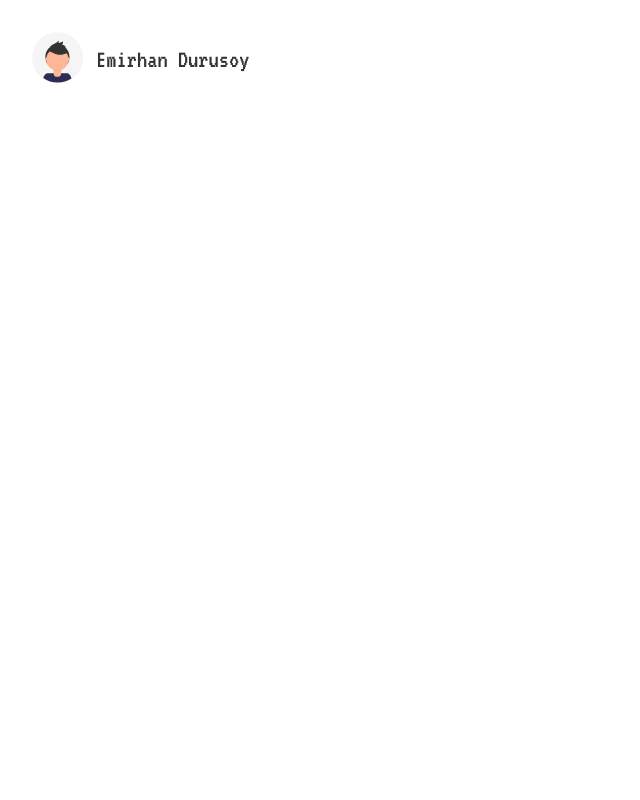
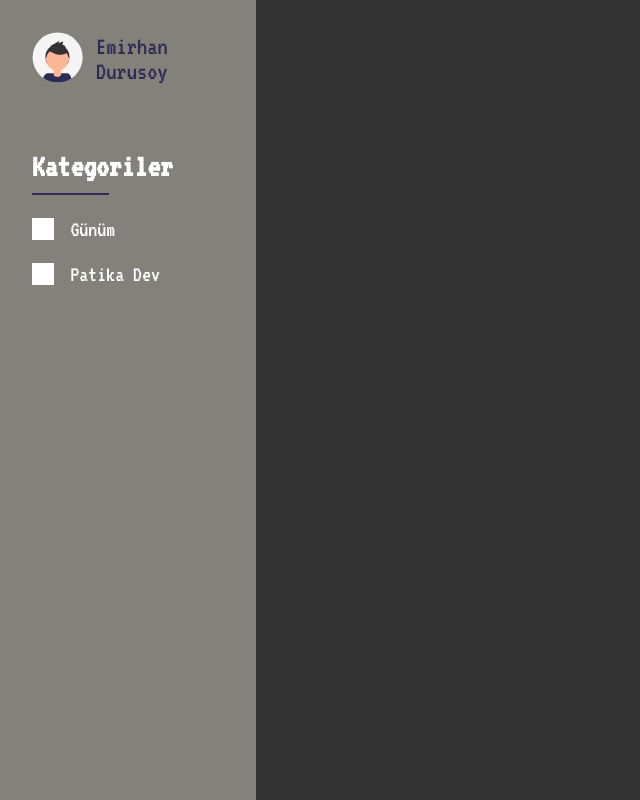
Before and after one commit to Lepuz-coder/patika-dev, a React (Create React App) app: page /yapilacaklar-listem in a window 1280 px wide. Shown: the whole page, without its empty margins (0-640 px from the left). Built offline with nearby package versions, Linux system fonts and the light colour scheme.

Commit message:
Kategoriler tasarımı tamamlandı

```diff
--- a/src/Containers/TodoList/TodoList.scss
+++ b/src/Containers/TodoList/TodoList.scss
@@ -12,7 +12,6 @@
 }
 
 .todo-list-container {
-  padding: 2rem;
   width: 100%;
   min-height: 100%;
   margin-left: auto;
@@ -21,6 +20,10 @@
   background-color: $white-color;
 
   &__settings {
+    background-color: $medium-light-grey-color;
+    min-height: 100vh;
+    padding: 2rem;
+    width: 20%;
     &__profile {
       display: flex;
       align-items: center;
@@ -33,11 +36,61 @@
       &__full-name {
         font-size: 1.6rem;
         margin-left: 0.8rem;
-        color: $grey-color;
+        color: $blue-color;
+      }
+    }
+
+    &__categories {
+      margin-top: 4rem;
+      list-style: none;
+
+      &__header {
+        margin-bottom: 1rem;
+        font-size: 2rem;
+        color: $white-color;
+        display: flex;
+        flex-direction: column;
+        &::after {
+          content: "";
+          width: 40%;
+          height: 2px;
+          display: block;
+          margin-top: 0.7rem;
+          background-color: $blue-color;
+        }
+      }
+
+      &__category {
+        display: flex;
+        align-items: center;
+        &:not(:first-child) {
+          margin-top: 1.4rem;
+        }
+        &__button {
+          margin-right: 1rem;
+          width: 1.4rem;
+          height: 1.4rem;
+          background-color: $white-color;
+          border: none;
+          outline: none;
+          cursor: pointer;
+          transition: all 0.2s;
+          position: relative;
+          &:hover {
+            background-color: $blue-color;
+          }
+        }
+
+        &__text {
+          font-size: 1.4rem;
+          color: $white-color;
+        }
       }
     }
   }
 
   &__todo-list {
+    background-color: $grey-color;
+    width: 80%;
   }
 }
--- a/src/Containers/TodoList/TodoList.tsx
+++ b/src/Containers/TodoList/TodoList.tsx
@@ -15,6 +15,28 @@ export default function TodoList() {
             Emirhan Durusoy
           </div>
         </div>
+
+        <ul className="todo-list-container__settings__categories">
+          <h2 className="todo-list-container__settings__categories__header">
+            Kategoriler
+          </h2>
+
+          <li className="todo-list-container__settings__categories__category">
+            <button className="todo-list-container__settings__categories__category__button"></button>
+
+            <p className="todo-list-container__settings__categories__category__text">
+              Günüm
+            </p>
+          </li>
+
+          <li className="todo-list-container__settings__categories__category">
+            <button className="todo-list-container__settings__categories__category__button"></button>
+
+            <p className="todo-list-container__settings__categories__category__text">
+              Patika Dev
+            </p>
+          </li>
+        </ul>
       </div>
 
       <div className="todo-list-container__todo-list"></div>
```
